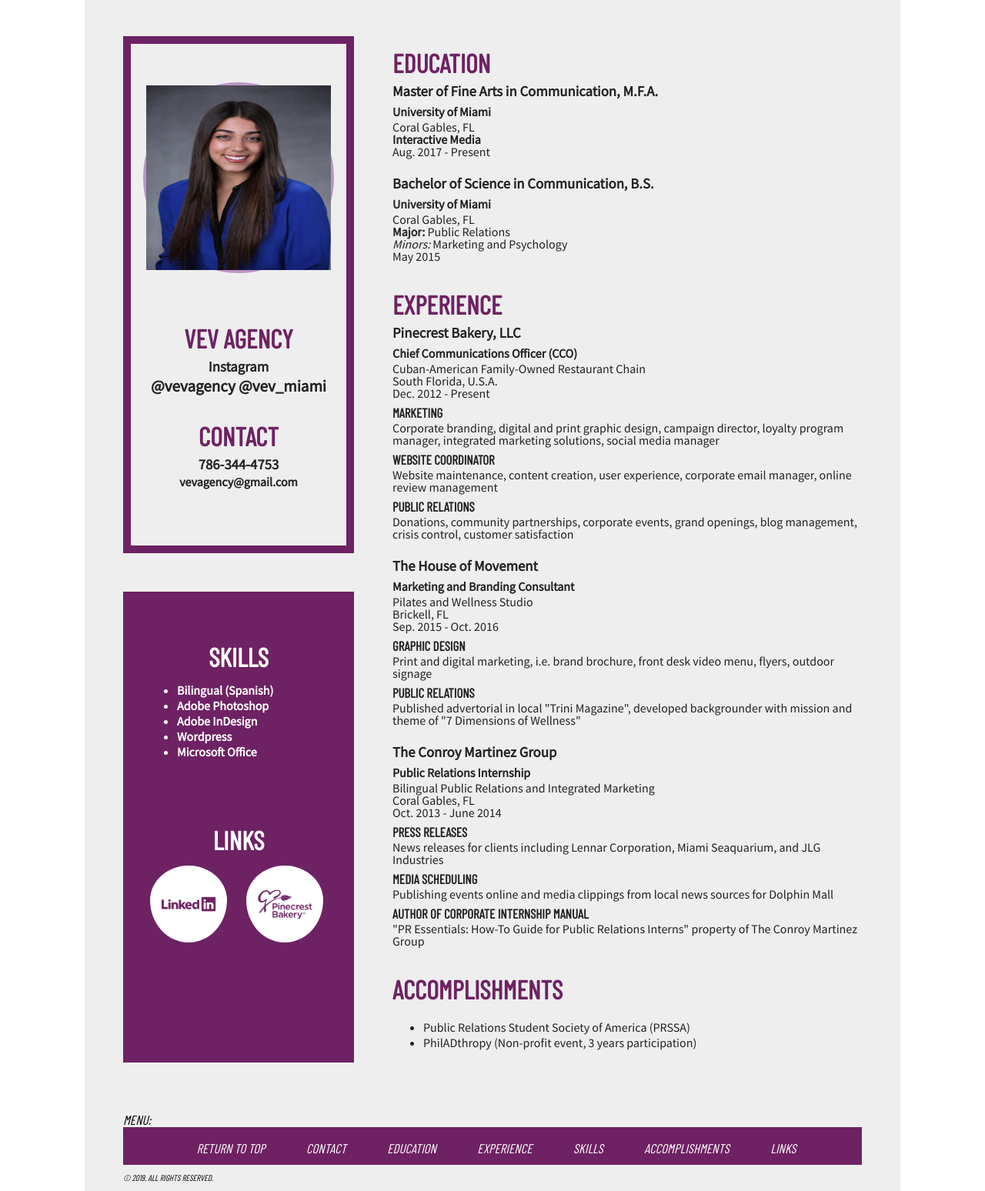
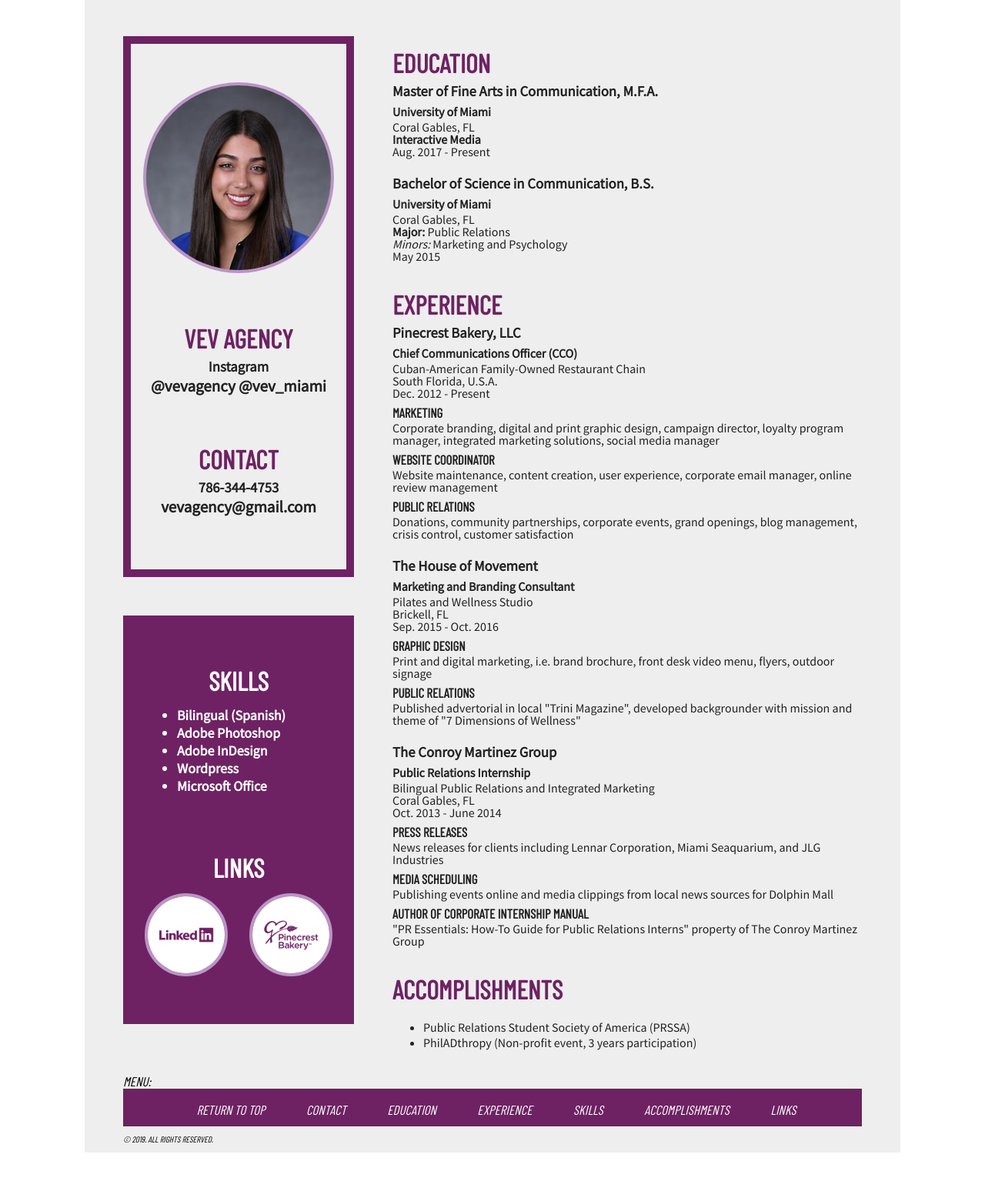
Before and after one commit to vevagency/github.io, a plain HTML site: page resume.html in a window 1280 px wide. Shown: the part 423-1971 px from the top of the page at 77% size. After the commit the page ends 1921 px from the top, so only its background shows below. Drawn offline with nearby package versions, Linux system fonts and the light colour scheme.

Commit message:
Css project (post-mtg)

```diff
--- a/css/style.css
+++ b/css/style.css
@@ -19,12 +19,11 @@
     grid-gap: 50px;
     grid-template-columns: 300px 1fr;
     grid-template-rows: repeat, (4, auto);
-    /* 300px 300px 300px 300px; */
     grid-template-areas:
     "masthead     masthead"
     "sidebar1     content"
-    "sidebar2     content"
-    "footer       .";
+    "sidebar2     content";
+    /* "footer       ."; */
   }
 
   .masthead {
@@ -35,36 +34,42 @@
     width: 100%;
   }
 
-  .sidebar1{
+  .sidebar1 {
     grid-area: sidebar1;
     border: 10px solid rgb(110,34,99);
     text-align: center;
   }
 
-  .sidebar1 aside img {
-    display: block;
+  .sidebar1 aside {
+    /* display: block; */
     margin: 0px auto;
     margin-top: 50px;
     margin-bottom: 50px;
-    overflow: visible;
+    /* overflow: visible; */
     width: 240px;
     height: 240px;
     border-radius: 50%;
     /* padding: 2px; */
     border: 4px solid rgb(187,148,197);
+    background: url(../image/resume-headshot.jpg) no-repeat;
   }
 
-  #profile p {
+  #profile {
+    margin-bottom: 50px;
+  }
+
+  .sidebar1 p {
     font-size: 21px;
   }
 
   .sidebar2 {
     padding-top: 50px;
-    padding-bottom: 50px;
     grid-area: sidebar2;
     text-align: center;
+    font-size: 18px;
     color: white;
     background-color: rgb(110,34,99);
+    margin-bottom: 50px;
   }
 
   #skills {
@@ -79,21 +84,19 @@
   }
 
   #links {
-    border: 10px solid rgb(110,34,99);
+    border: 0 solid rgb(110,34,99);
   }
 
   #links img {
     /* display: block; */
-    margin: auto;
+    margin: 10px auto;
     /* overflow: hidden; */
     width: 100px;
     height: 100px;
     border-radius: 100%;
-    /* border: 4px solid rgb(187,148,197); */
+    border: 4px solid rgb(187,148,197);
     float: left;
-    margin-left: 25px;
-    padding-top: 10px;
-    margin-bottom: 50px;
+    margin-left: 28px;
   }
 
   .content {
--- a/resume.html
+++ b/resume.html
@@ -18,9 +18,11 @@
         </header>
 
       <main>
+
         <div class="grid">
 
           <div class="masthead">
+
             <aside>
               <img src="image/resume-masthead.jpg" alt="VEV Agency Masthead"/>
             </aside>
@@ -39,21 +41,14 @@
 
           <div class="sidebar1">
 
-          <section>
             <aside>
-              <img src="image/resume-headshot.jpg" alt="Victoria Valdes Headshot"/>
+              <!-- <img src="image/resume-headshot.jpg" alt="Victoria Valdes Headshot"/> -->
             </aside>
-          </section>
 
             <section id="profile">
               <h2>VEV Agency</h2>
               <h3>Instagram</h3>
               <p><strong>@vevagency @vev_miami</strong></p>
-
-              <article>
-
-              </article>
-
             </section>
 
             <section id="contact">
@@ -64,32 +59,6 @@
                   <p><strong>vevagency@gmail.com</strong></p>
                 </article>
 
-          </section>
-
-        </div>
-
-        <div class="sidebar2">
-
-          <section id="skills">
-              <h2>Skills</h2>
-                <ul>
-                  <strong>
-                  <li>Bilingual (Spanish)</li>
-                  <li>Adobe Photoshop</li>
-                  <li>Adobe InDesign</li>
-                  <li>Wordpress</li>
-                  <li>Microsoft Office</li>
-                </strong>
-                </ul>
-            </section>
-
-          <section id="links">
-              <h2>Links</h2>
-
-                <aside>
-                  <p><a href="https://www.linkedin.com/in/victoria-valdes-68926035/"><img src="image/logo-linkedin-white-sq.png" alt="LinkedIn Profile Link"/></a></p>
-                  <p><a href="https://www.pinecrestbakery.com/"><img src="image/logo-pb-white-sq.png" alt="Pinecrest Bakery Website Link"/></a></p>
-                </aside>
             </section>
 
           </div>
@@ -172,6 +141,31 @@
 
           </div>
 
+          <div class="sidebar2">
+
+            <section id="skills">
+                <h2>Skills</h2>
+                  <ul>
+                    <li><strong>Bilingual (Spanish)</strong></li>
+                    <li><strong>Adobe Photoshop</strong></li>
+                    <li><strong>Adobe InDesign</strong></li>
+                    <li><strong>Wordpress</strong></li>
+                    <li><strong>Microsoft Office</strong></li>
+                  </ul>
+              </section>
+
+            <section id="links">
+                <h2>Links</h2>
+
+                  <aside>
+                    <p><a href="https://www.linkedin.com/in/victoria-valdes-68926035/"><img src="image/logo-linkedin-white-sq.png" alt="LinkedIn Profile Link"/></a></p>
+                    <p><a href="https://www.pinecrestbakery.com/"><img src="image/logo-pb-white-sq.png" alt="Pinecrest Bakery Website Link"/></a></p>
+                  </aside>
+              </section>
+
+          </div>
+        <!-- grid ends -->
+        </div>
       </main>
 
         <div class="footer">
@@ -194,8 +188,6 @@
           </footer>
         </div>
 
-      <!-- grid ends -->
-      </div>
     <!-- wrapper ends -->
     </div>
   </body>
```
Also changed, not shown: 1 other file. Lines whose indentation alone changed are shown as unchanged.
